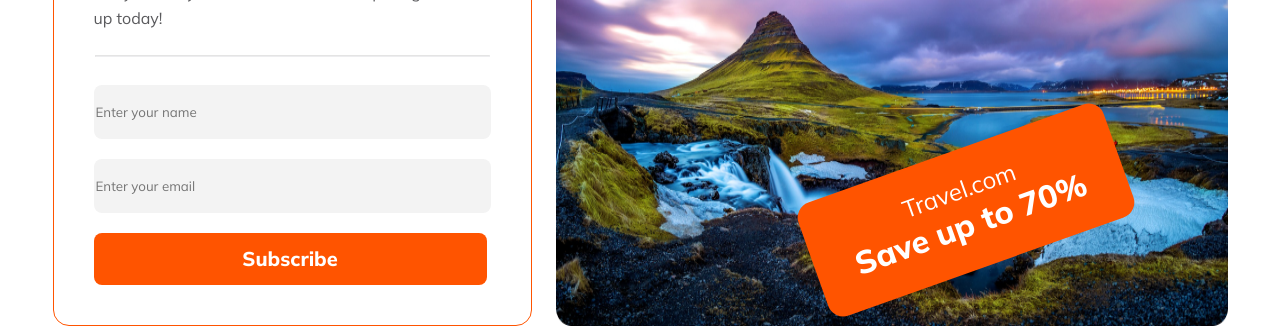
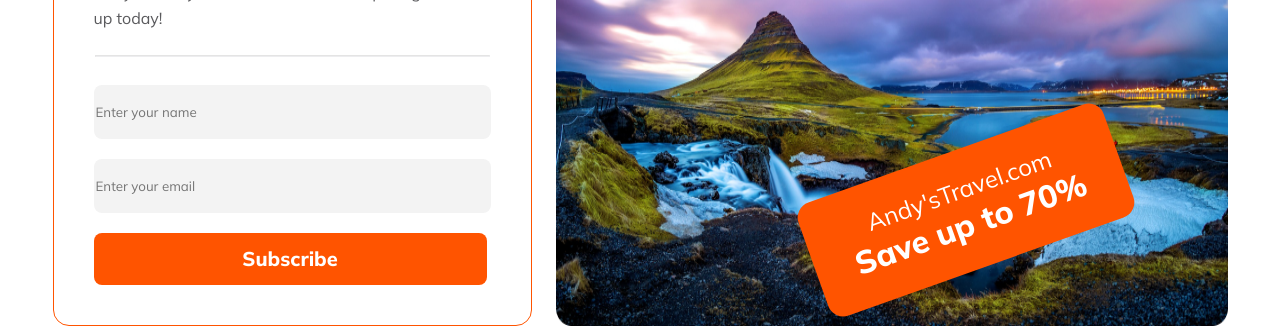
Before and after one commit to Deathknight101/Assignment-2-Travel, a plain HTML site: page index.html in a window 1280 px wide. Shown: the part 5140-5468 px from the top of the page. Drawn offline with Linux system fonts and the light colour scheme.

Commit message:
minor fix

```diff
--- a/index.html
+++ b/index.html
@@ -281,7 +281,7 @@
                 <div class="newsletter-right">
                     <img class="back" src="images/Images/back.png" alt="">
                     <div class="save-up">
-                        <p>Travel.com</p>
+                        <p>Andy'sTravel.com</p>
                         <h1>Save up to 70%</h1>
                     </div>
                 </div>
```
